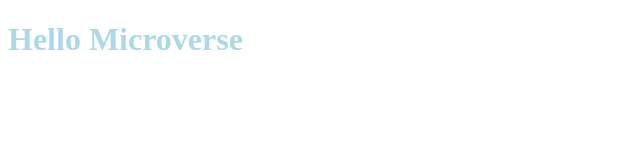
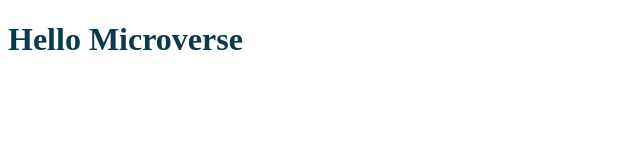
Before and after one commit to martinkarugaba/hello-microverse, a website: page index.html in a window 1280 px wide. Shown: the whole page, without its empty margins (0-640 px from the left). Drawn offline with Linux system fonts and the light colour scheme.

Commit message:
- correct stylelint error - change h1 color

```diff
--- a/style.css
+++ b/style.css
@@ -1,3 +1,3 @@
-h1{
-  color: lightblue;
+h1 {
+  color: rgb(7, 59, 77);
 }
```
